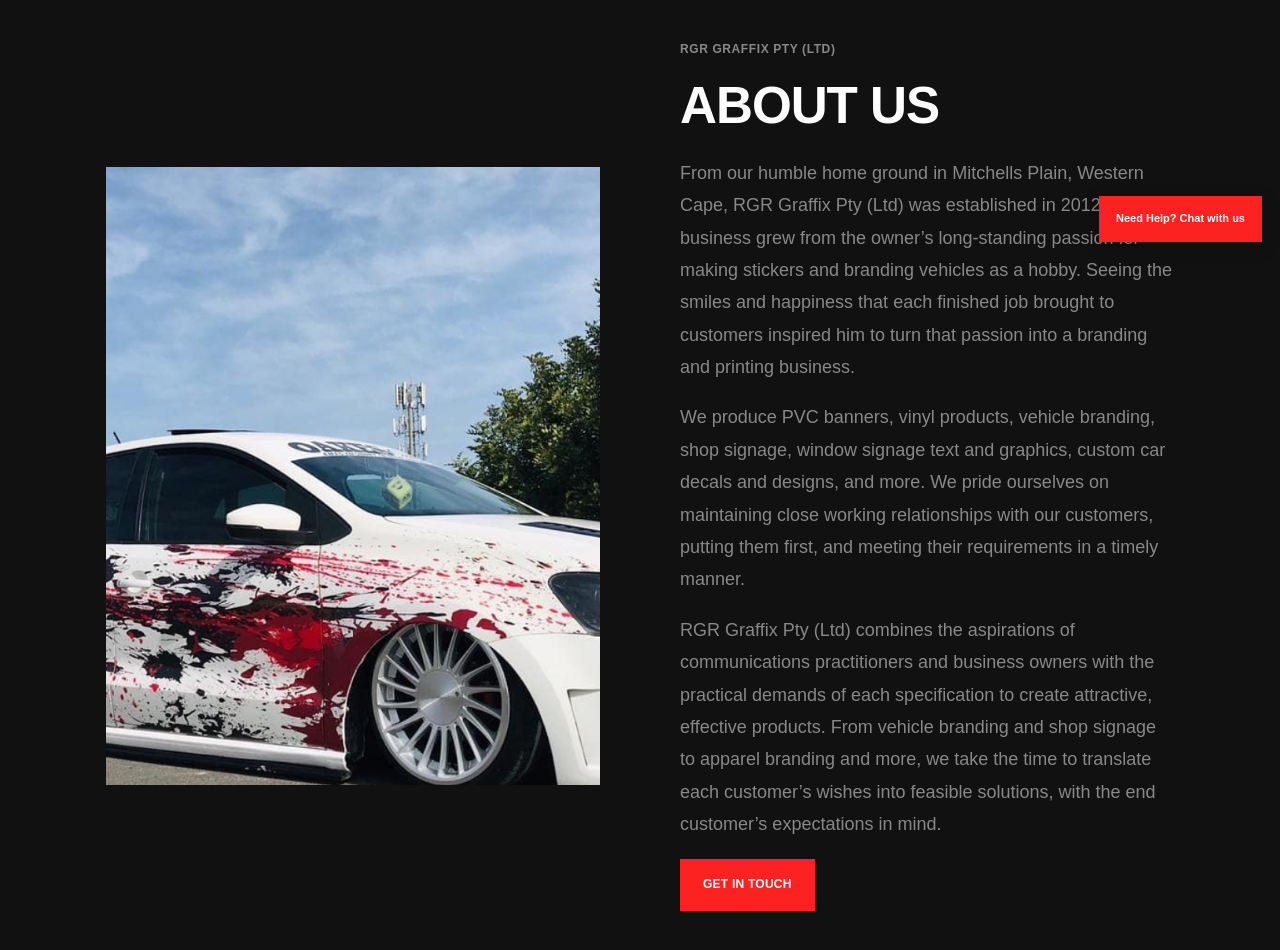
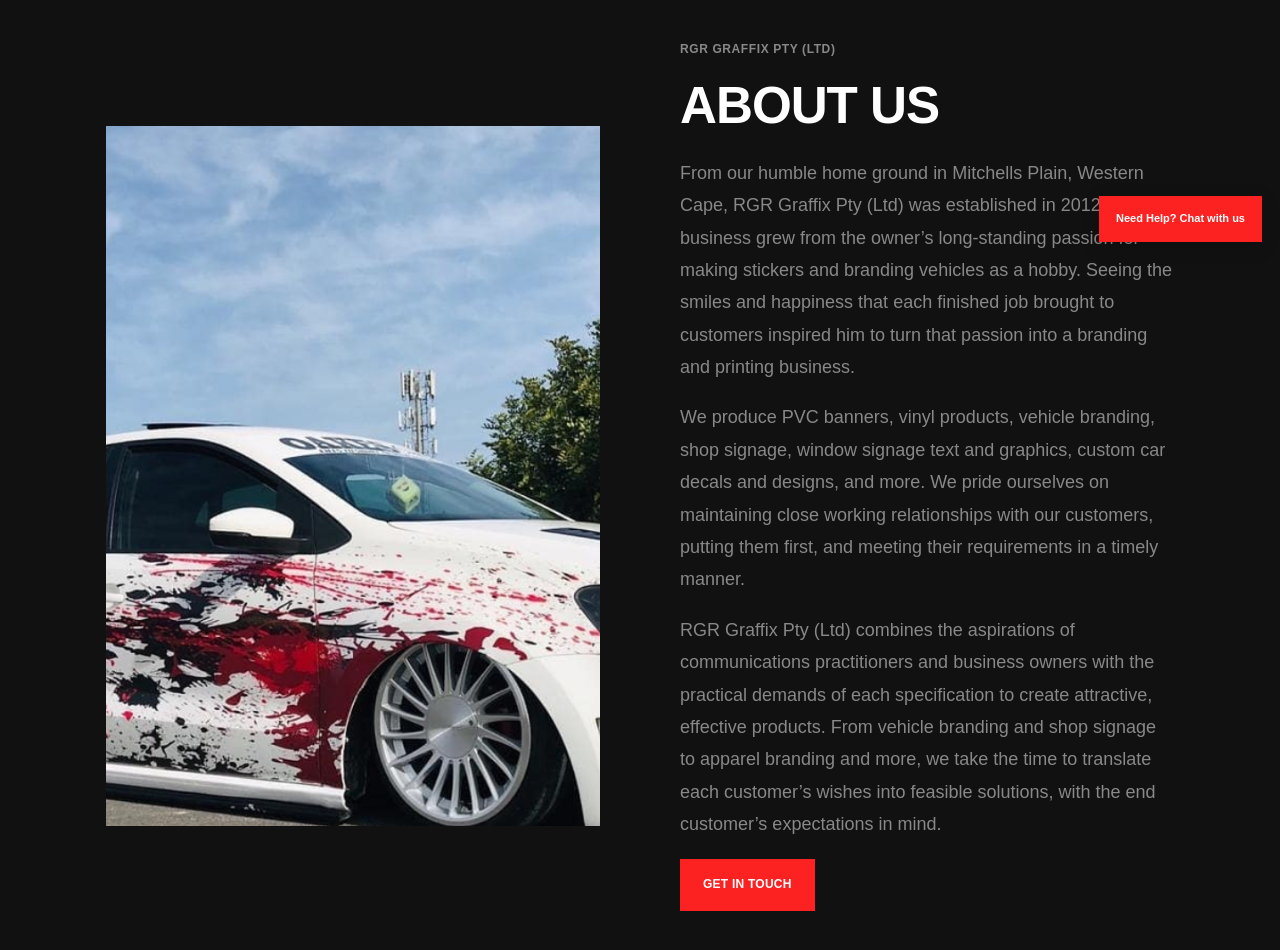
Before and after one commit to pp0447515-web/rgrgraffix, a Next.js app: page /about-us in a window 1280 px wide. Shown: the part 540-1490 px from the top of the page. Built offline with nearby package versions, Linux system fonts and the light colour scheme.

Commit message:
Improve image delivery and page SEO

```diff
--- a/app/about-us/page.tsx
+++ b/app/about-us/page.tsx
@@ -1,10 +1,12 @@
 import type { Metadata } from "next";
+import Image from "next/image";
 import Link from "next/link";
 import SiteHeader from "../components/SiteHeader";
 import SiteFooter from "../components/SiteFooter";
 
 export const metadata: Metadata = {
-  title: "About Us | RGR Graffix",
+  title: "About Us",
+  alternates: { canonical: "/about-us" },
   description: "Discover the story behind RGR Graffix, a Cape Town branding and printing company established in Mitchells Plain in 2012.",
 };
 
@@ -25,7 +27,7 @@ export default function AboutPage() {
         </section>
 
         <section className="section-wrap simple-content">
-          <img src="/images/Untitled-design-13.jpg" alt="RGR Graffix branding and printing work" />
+          <Image src="/images/Untitled-design-13.jpg" alt="RGR Graffix branding and printing work" width={900} height={700} sizes="(max-width: 800px) 100vw, 50vw" quality={78} loading="lazy" />
           <div>
             <p className="eyebrow">RGR GRAFFIX PTY (LTD)</p>
             <h2>About Us</h2>
```
